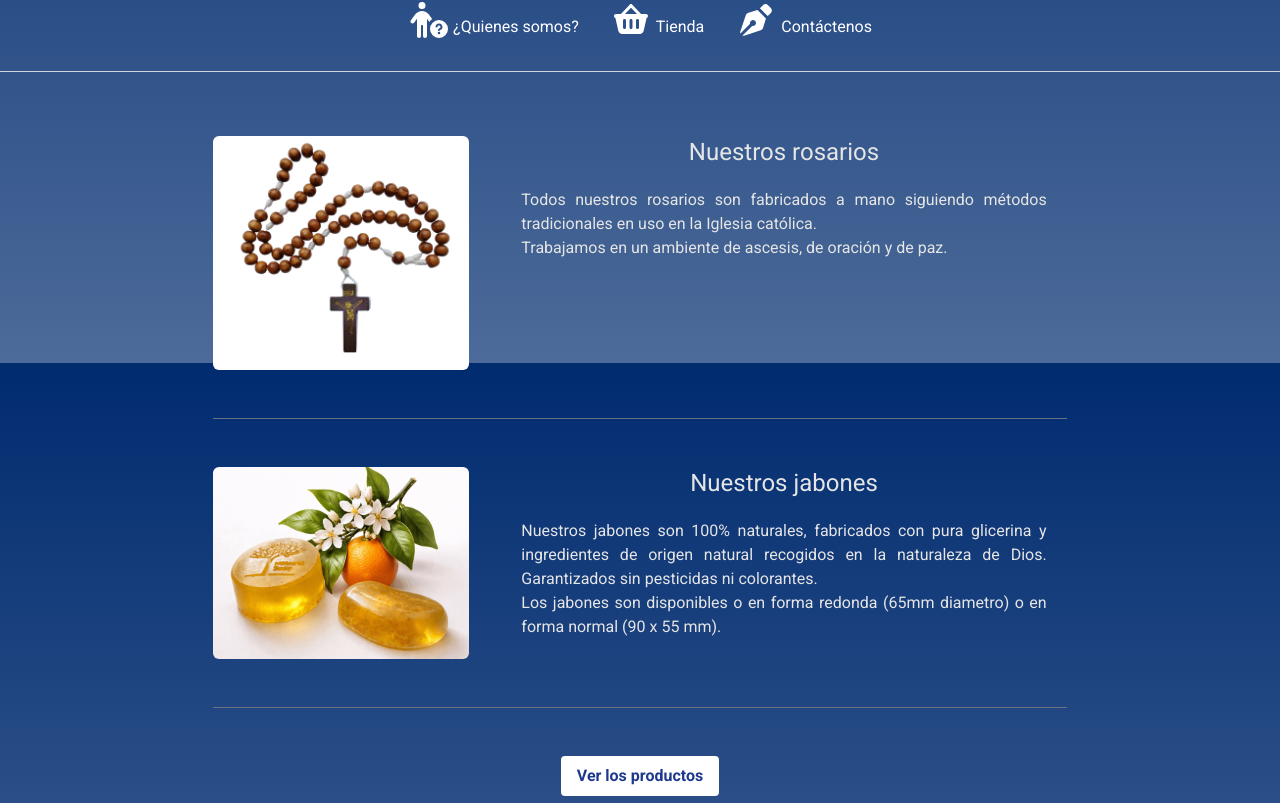
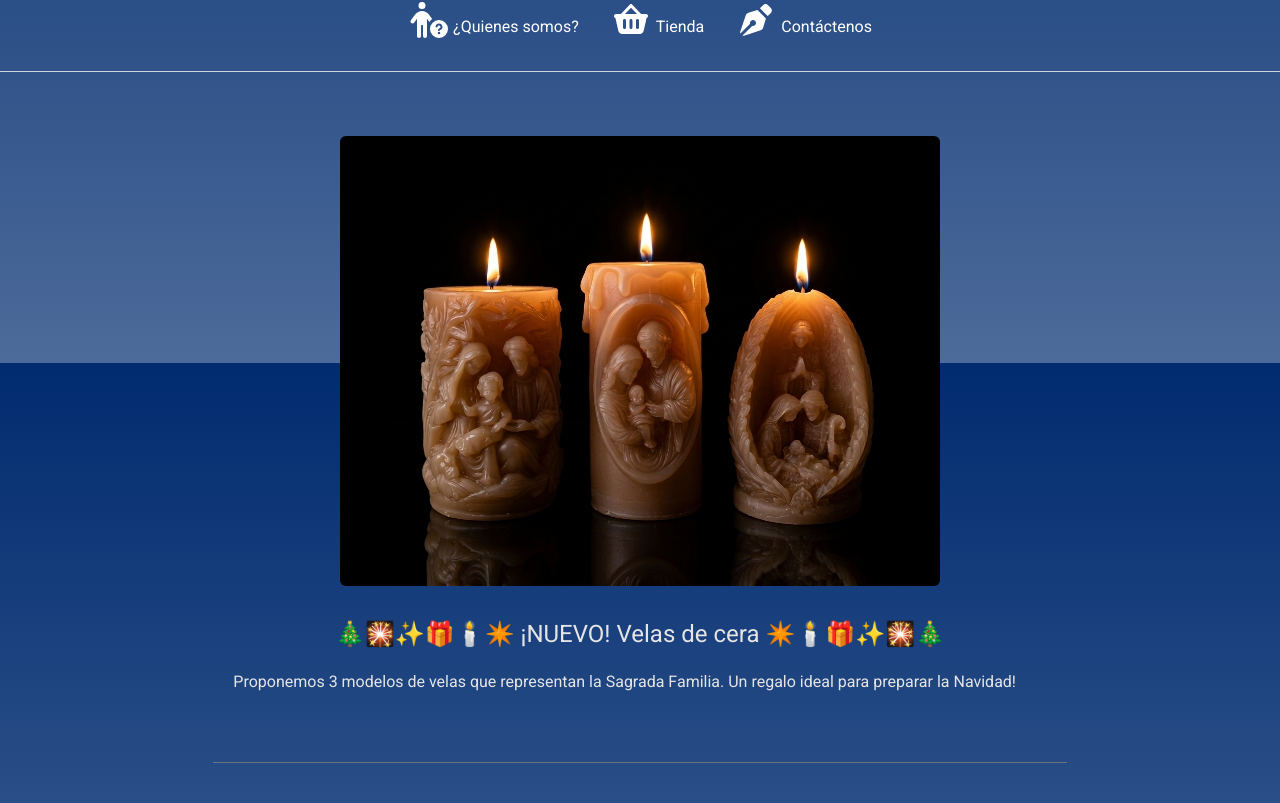
Before and after one commit to BrRoman/encasaconmaria, a Next.js app: page / in a window 1280 px wide. Shown: the part 437-1240 px from the top of the page. Built offline with nearby package versions, Linux system fonts and the light colour scheme.

Commit message:
Velas presented in home page.

```diff
--- a/src/app/page.tsx
+++ b/src/app/page.tsx
@@ -3,6 +3,7 @@ import Image from "next/image";
 import imgMaria from "../static/img/maria.png";
 import imgRosario from "../static/img/rosario.png";
 import imgJabon from "../static/img/jabon.png";
+import imgVelas from "../static/img/velas.png";
 import { FontAwesomeIcon } from "@fortawesome/react-fontawesome";
 import {
   faPersonCircleQuestion,
@@ -58,6 +59,26 @@ export default function Home() {
       <hr className="my-8 border-gray-300" />
 
       <div id="categories" className="flex flex-col my-8 md:w-2/3 md:mx-auto">
+        <div className="flex flex-col gap-8 my-8">
+          <Image
+            src={imgVelas}
+            alt="Foto velas"
+            width={600}
+            height={600}
+            className="mx-auto m-0 md:rounded-md"
+          />
+
+          <div>
+            <h2>🎄🎇✨🎁🕯️✴️ ¡NUEVO! Velas de cera ✴️🕯️🎁✨🎇🎄</h2>
+            <div className="text m-4 md:font-xl">
+              Proponemos 3 modelos de velas que representan la Sagrada Familia.
+              Un regalo ideal para preparar la Navidad!
+            </div>
+          </div>
+        </div>
+
+        <hr className="my-4 border-gray-500" />
+
         <div className="flex flex-col md:flex-row gap-8 my-8">
           <Image
             src={imgRosario}
```
Also changed, not shown: src/static/img/velas.png (added).
